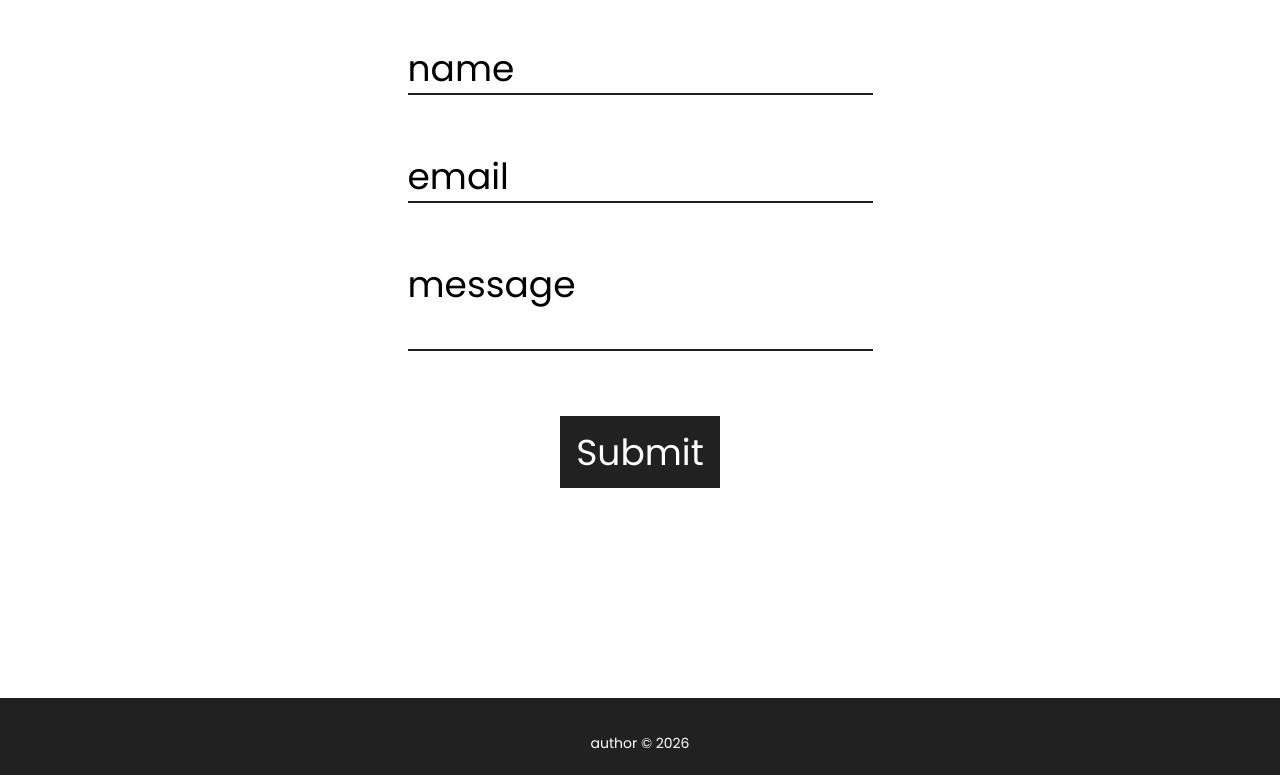
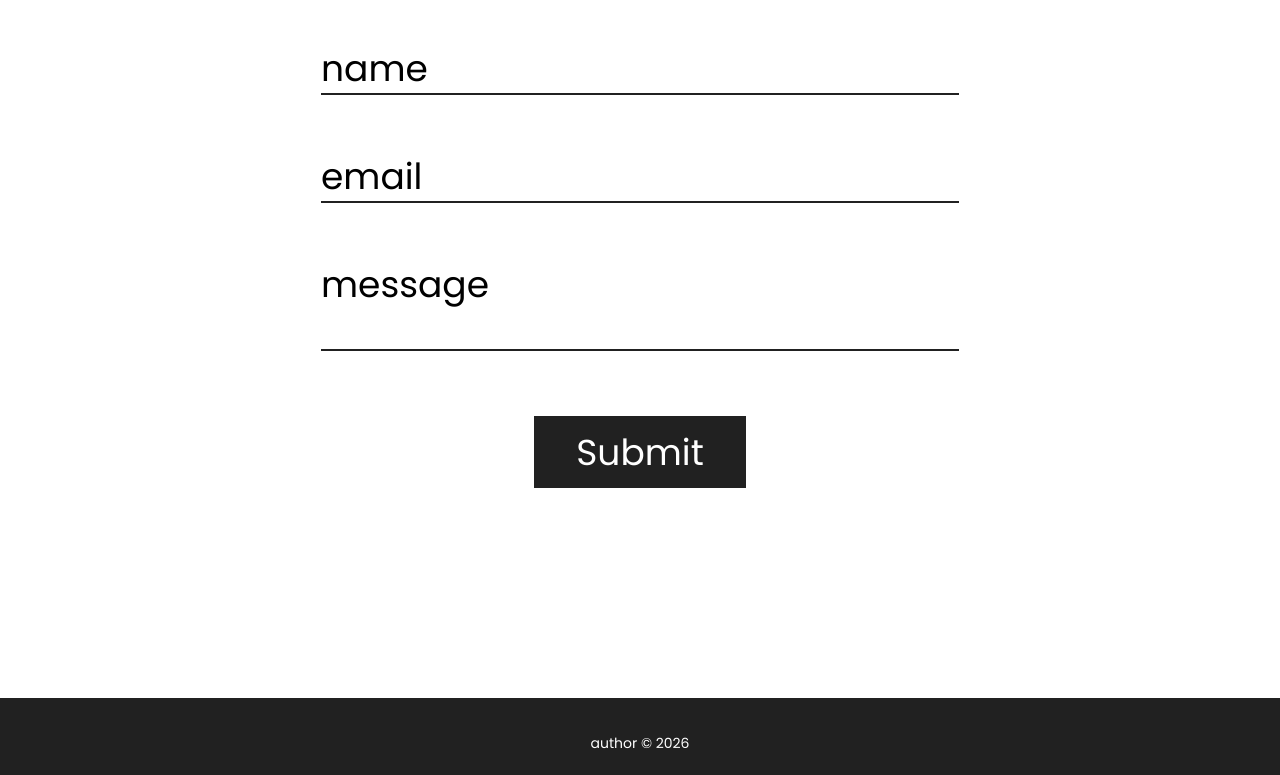
Before and after one commit to zoltantothcom/personal-website, a website: page src/index.pug in a window 1280 px wide. Shown: the part 2762-3537 px from the top of the page. Drawn offline with nearby package versions, Linux system fonts and the light colour scheme; files that its build step writes are made by us from their sources; files whose address does not match are found by name.

Commit message:
contact form width updated

```diff
--- a/src/includes/contact.pug
+++ b/src/includes/contact.pug
@@ -2,20 +2,20 @@ section.contact
     h1.contact__title contact
 
     .contact__container
-        form
-            div.contact__field
+        form.contact__form
+            .contact__field
                 label.contact__label(for="name") name
                 input#name.contact__input
 
-            div.contact__field.is-hidden
+            .contact__field.is-hidden
                 label.contact__label(for="phone") phone
                 input#phone.contact__input
 
-            div.contact__field
+            .contact__field
                 label.contact__label(for="email") email
                 input#email.contact__input
 
-            div.contact__field
+            .contact__field
                 label.contact__label(for="message") message
                 textarea#message.contact__input.is-textarea
 
--- a/src/styles/contact.less
+++ b/src/styles/contact.less
@@ -8,6 +8,11 @@
 
 .contact__container {
 	.content__container;
+}
+
+.contact__form {
+	max-width: 40rem;
+	width: 80%;
 }
 
 .contact__field {
```
Also changed, not shown: docs/index.html, docs/styles.min.css.
